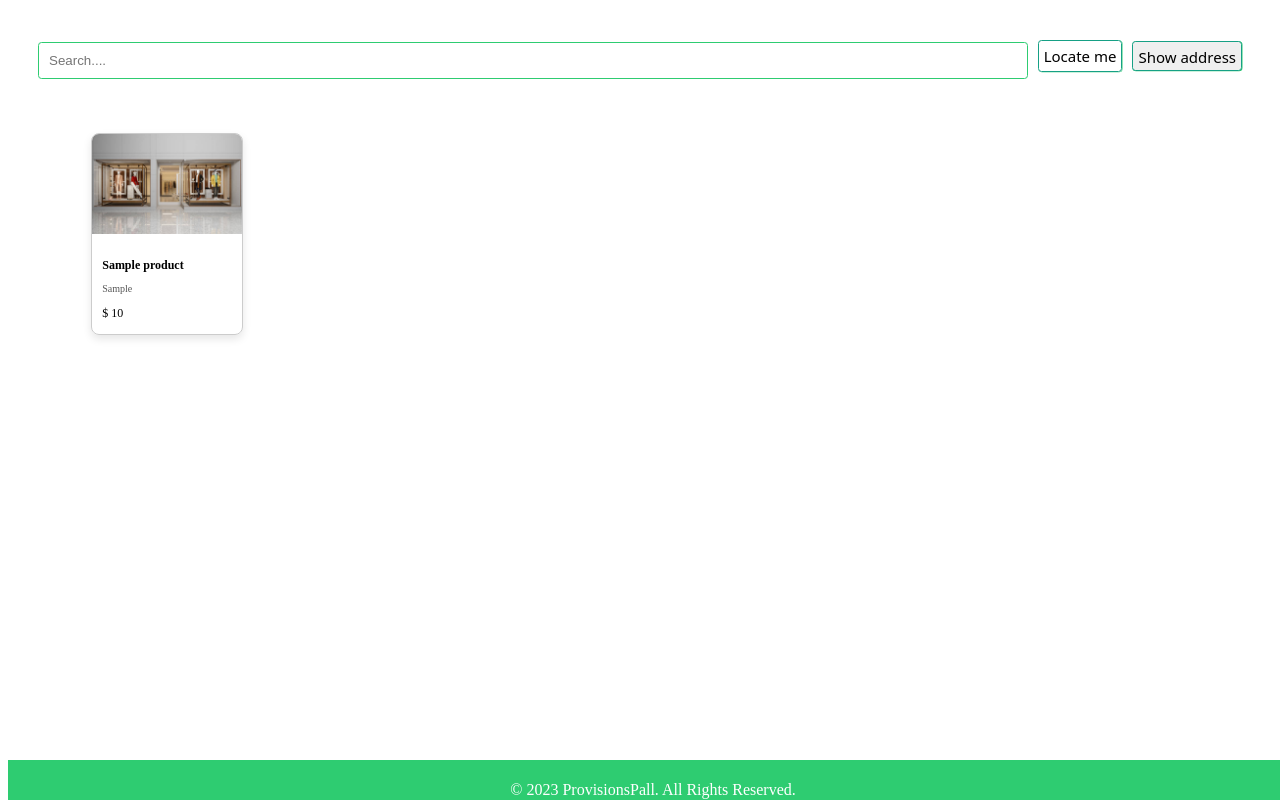
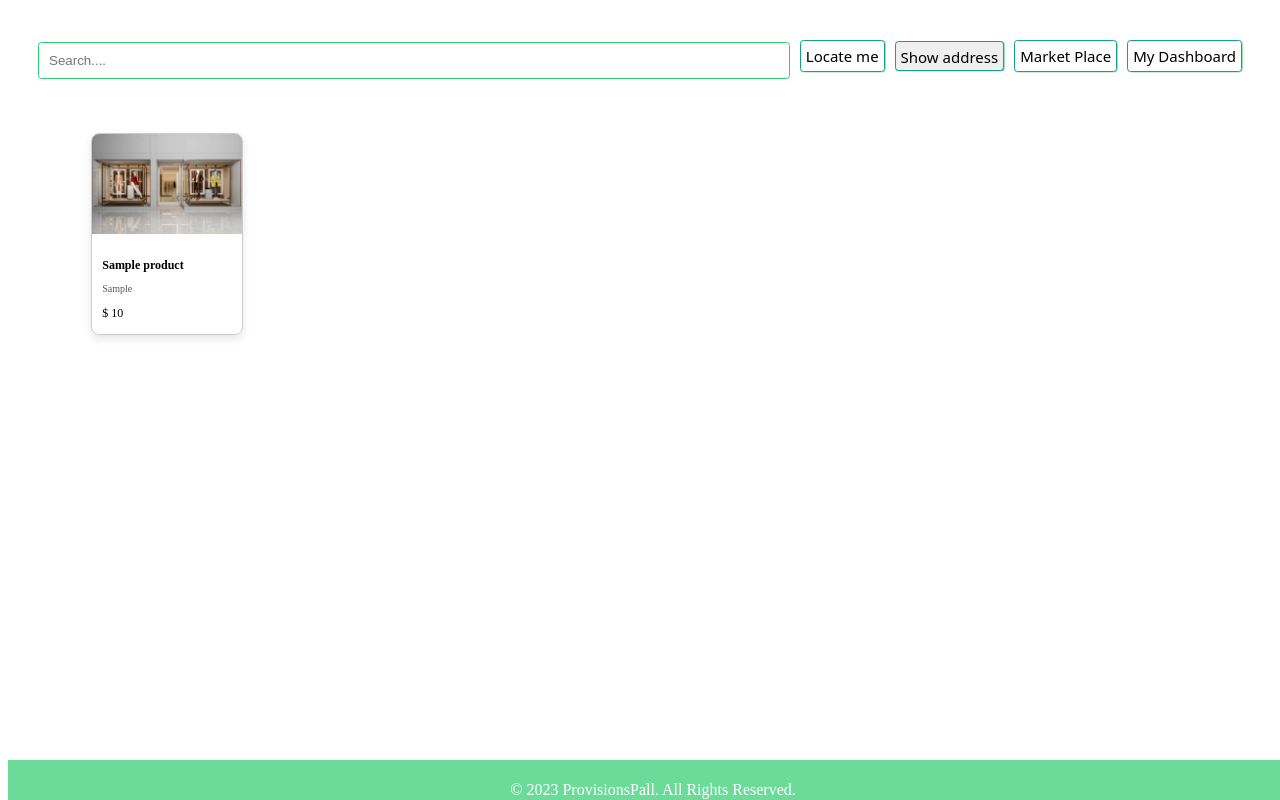
Before and after one commit to dominic-source/ProvisionsPall, a Flask app: page /market/store/1 in a window 1280 px wide. Run offline with Flask 3, Linux system fonts and the light colour scheme; tables that the repository leaves empty hold one stand-in row (values such as "Sample post"); some libraries are stand-ins or nearby versions.

Commit message:
update codebase
This update will remove bugs from our google map api, add features such as:
	 The market place feature button in the dashboard page,
	 A button to link users to the marketPlace page from the market page
	 An address feature  button to describe the location of a store to users

```diff
--- a/api/v1/views/location.py
+++ b/api/v1/views/location.py
@@ -23,6 +23,7 @@ def locate_me(store_id):
                             "features": []}
                 for addr in data.addresses:
                     address_data = {
+                                        'store_name': data.name,
                                         'number': addr.number,
                                         'street':addr.street,
                                         'area': addr.area,
--- a/provisionspall_web/static/scripts/market.js
+++ b/provisionspall_web/static/scripts/market.js
@@ -8,7 +8,22 @@ $(function () {
                 'Content-Type': 'application/json',
             },
             success: function (response) {
-                window.alert(JSON.stringify(response.addressFormat));
+                $("#close").on("click", function () {
+                    $("#aside").addClass("invisible");
+                    $("body").removeClass("body-overflow");
+                });
+                $('#aside').removeClass('invisible');
+                let element = `<h4>Store address information</h4>
+                <p>Name of store: ${response.addressFormat[0].store_name}</p>
+                <p>Address number: ${response.addressFormat[0].number} </p>
+                <p>Street Number': ${response.addressFormat[0].street} </p>
+                <p>Location area: ${response.addressFormat[0].area} </p>
+                <p>City: ${response.addressFormat[0].city} </p>
+                <p>Country: ${response.addressFormat[0].country} </p>
+                <p>Longitude: ${response.addressFormat[0].longitude} </p>
+                <p>Latitude: ${response.addressFormat[0].latitude} </p>
+                `
+                $('#store_address').append(element);
             },
             error: function (error) {
                 console.log(error);
--- a/provisionspall_web/static/styles/dashboard-mobile.css
+++ b/provisionspall_web/static/styles/dashboard-mobile.css
@@ -118,6 +118,7 @@ aside#blur {
     background-color: var(--accent-color);
     position: absolute;
     top: 0px;
+    left: 0px;
     height: 1000px;
     width: 100%;
     filter: blur(10px);
--- a/provisionspall_web/static/styles/marketplace.css
+++ b/provisionspall_web/static/styles/marketplace.css
@@ -18,7 +18,8 @@
   box-shadow: 0 4px 8px rgba(0, 0, 0, 0.1);
 }
 
-.card:hover, .card:focus {
+.card:hover,
+.card:focus {
   cursor: pointer;
   opacity: 0.9;
   transition: all 0.15s;
@@ -54,6 +55,13 @@
   padding: 30px;
 }
 
+.login-link {
+  text-decoration: none;
+  color: inherit;
+}
+
+
+
 #searchBar {
   padding: 10px;
   flex: 1;
@@ -64,11 +72,6 @@
   display: inline-block;
   position: center;
   border: 1px var(--accent-color) solid;
-}
-
-.login-link {
-  text-decoration: none;
-  color: inherit;
 }
 
 /* .search_text {
@@ -87,7 +90,7 @@
 
 
 .footer {
-  background-color: #2ecc71;
+  background-color: rgba(46, 204, 112, 0.7);
   color: white;
   padding: 5px;
   text-align: center;
@@ -95,12 +98,17 @@
   bottom: 0;
   width: 100%;
   height: 30px;
+  backdrop-filter: blur(7px);
+  -webkit-backdrop-filter: blur(7px);
+  -moz-backdrop-filter: blur(7px);
+  -o-backdrop-filter: blur(7px);
 }
 
 .image-grid {
   display: grid;
-  grid-template-columns: repeat(auto-fill, minmax(150px, 1fr)); /* Adjust the minimum and maximum width of each column */
-  gap: 20px; /* Adjusts the gap between images */
+  grid-template-columns: repeat(auto-fill, minmax(150px, 1fr));
+  gap: 20px;
   margin: auto;
   width: 90%;
+  margin-bottom: 50px;
 }
--- a/provisionspall_web/templates/market.html
+++ b/provisionspall_web/templates/market.html
@@ -27,6 +27,18 @@
             <button id="address" class="login-link style_button style_input"
                 data-store="{{ products[0].store_id }}">Show
                 address</button>
+            <a href="/market" class="login-link style_button style_input">Market
+                Place</a>
+            <a href="/dashboard" class="login-link style_button style_input">My
+                Dashboard</a>
+            <aside id="aside" class="invisible">
+                <aside id="blur" class="opacity"></aside>
+                <address aria-label="Here is the store address invisible"
+                    class="user"
+                    id="store_address">
+                    <button id="close" class="style_button">close</button>
+                </address>
+            </aside>
         </section>
 
         <div class="image-grid">
--- a/provisionspall_web/templates/marketplace.html
+++ b/provisionspall_web/templates/marketplace.html
@@ -21,6 +21,7 @@
         placeholder="Search...." value>
       <a href="/login" class="login-link style_button style_input">Login</a>
       <a href="/register" class="login-link style_button style_input">Register</a>
+      <a href="/dashboard" class="login-link style_button style_input">My Dashboard</a>
     </section>
 
     <div class="image-grid">
```
Also changed, not shown: provisionspall_web/static/scripts/store.js (+16 -12 lines).
